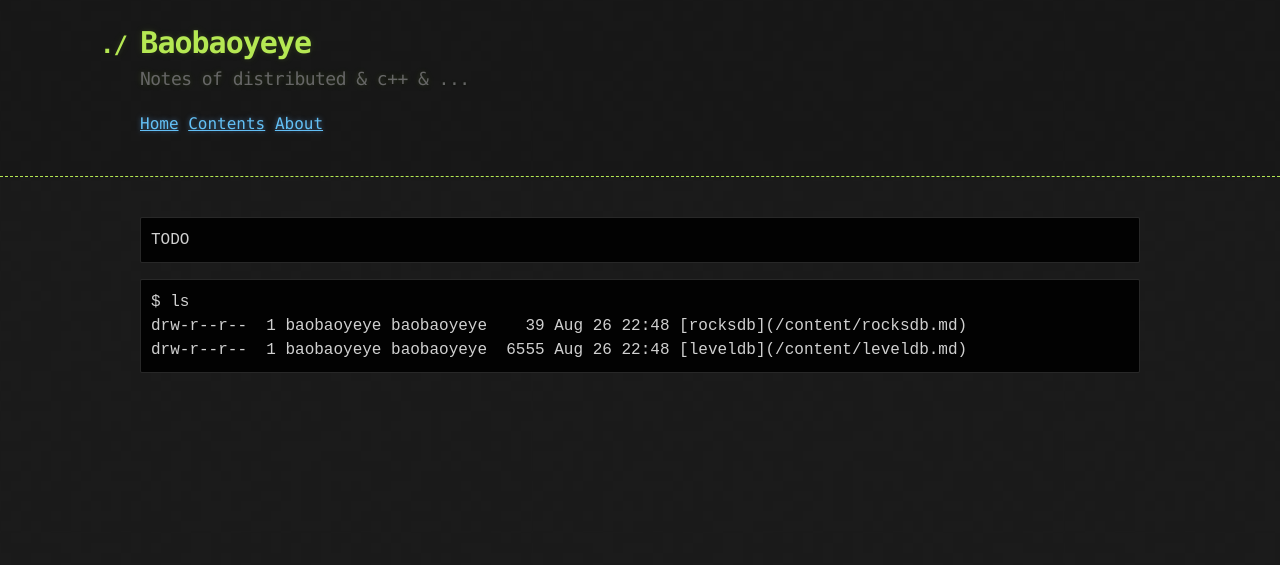
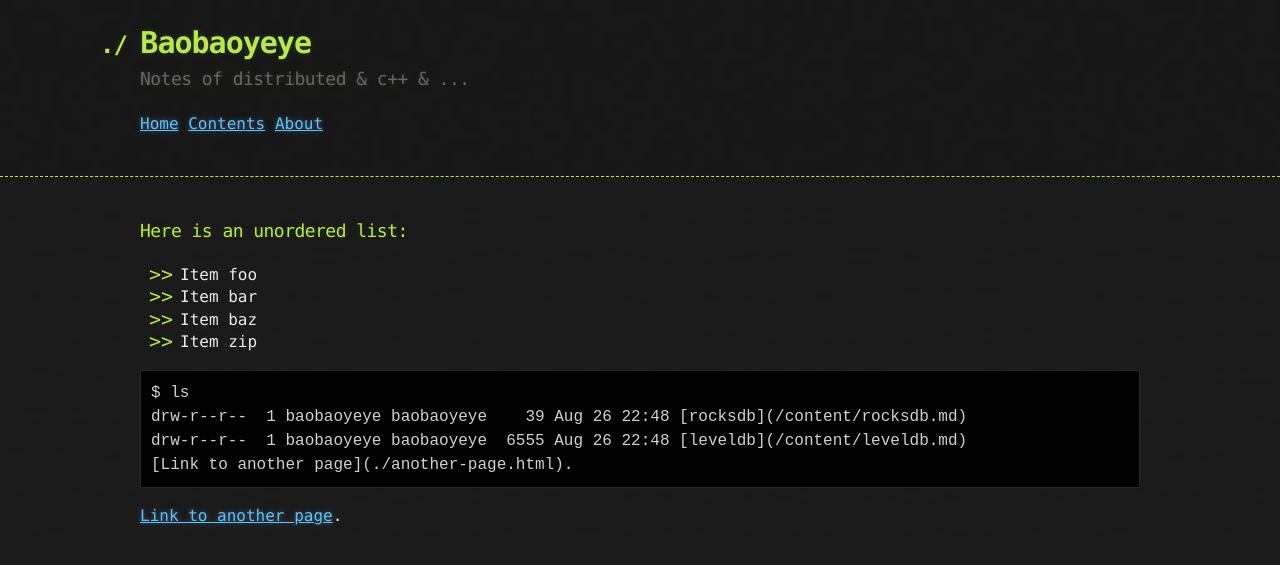
Before and after one commit to baobaoyeye/baobaoyeye.github.io, a Jekyll site: the page built from index.md, in a window 1280 px wide. Shown: the top 565 px of the page. Built offline with Jekyll 4.4.1, drawn with Linux system fonts in a browser that asks for light colours; our own code applies the rules of GitHub Pages for plain Markdown files.

Commit message:
add page

````diff
--- a/_layouts/default.html
+++ b/_layouts/default.html
@@ -17,7 +17,7 @@
         <h2>{{ site.description | default: site.github.project_tagline }}</h2>
 
         <section id="downloads">
-          <a href="{{ '/index' }}">Home</a>
+          <a href="{{ '/' }}">Home</a>
           <a href="{{ '/contents/index' }}">Contents</a>
           <a href="{{ '/about' }}">About</a>
         </section>
--- a/index.md
+++ b/index.md
@@ -2,12 +2,19 @@
 layout: default
 ---
 
-```
-TODO
-```
+### Here is an unordered list:
+
+*   Item foo
+*   Item bar
+*   Item baz
+*   Item zip
+
+
 
 ```
 $ ls
 drw-r--r--  1 baobaoyeye baobaoyeye    39 Aug 26 22:48 [rocksdb](/content/rocksdb.md)
 drw-r--r--  1 baobaoyeye baobaoyeye  6555 Aug 26 22:48 [leveldb](/content/leveldb.md)
+[Link to another page](./another-page.html).
 ```
+[Link to another page](./another-page.html).
````
